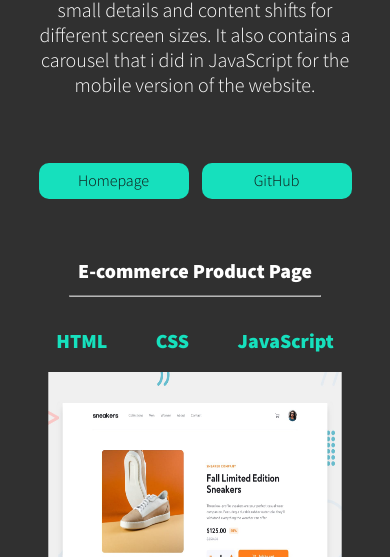
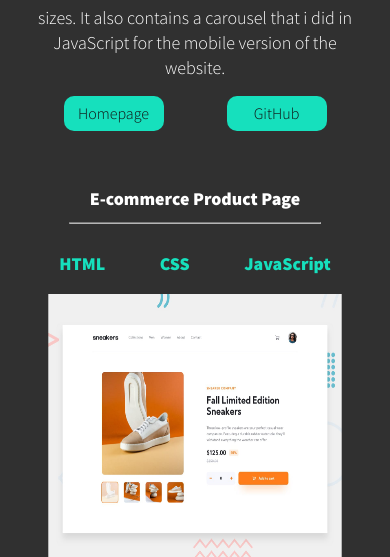
Before and after one commit to CEMA34/my-portfolio, a plain HTML site: page index.html in a window 390 px wide. Shown: the part 3544-4101 px from the top of the page. Drawn offline with nearby package versions, Linux system fonts and the light colour scheme.

Commit message:
commit message

```diff
--- a/css/style.css
+++ b/css/style.css
@@ -37,7 +37,7 @@
 
 /* General styles */
 
-/* endable this to add smooth scrolling */
+
 html {
     scroll-behavior: smooth;
 }
@@ -50,6 +50,7 @@ body {
     font-family: var(--ff-primary);
     font-size: var(--fs-body);
     line-height: 1.6;
+    overflow-x: hidden;
 }
 
 section {
@@ -275,6 +276,7 @@ header {
         margin: auto;
         display: none;
     }
+
 }
 
 @media (min-width: 600px) {
@@ -637,6 +639,20 @@ header {
     line-height: 25px;
 }
 
+@media(max-width:600px) {
+    .project-details-para{
+        height: auto;
+    }
+
+    .homepage-link{
+        width: 100px;
+    }
+
+    .github-link{
+        width: 100px;
+    }
+}
+
 
 
 
@@ -650,14 +666,14 @@ header {
 
     .myProjects img{
         height: 300px;
-        width: 400px;
+        width: 450px;
     }
 
     .myProjects h2{
         font-size: 45px;
     }
     .myProjects p{
-        font-size: 20px;
+        font-size: 18px;
     }
 
 
```
